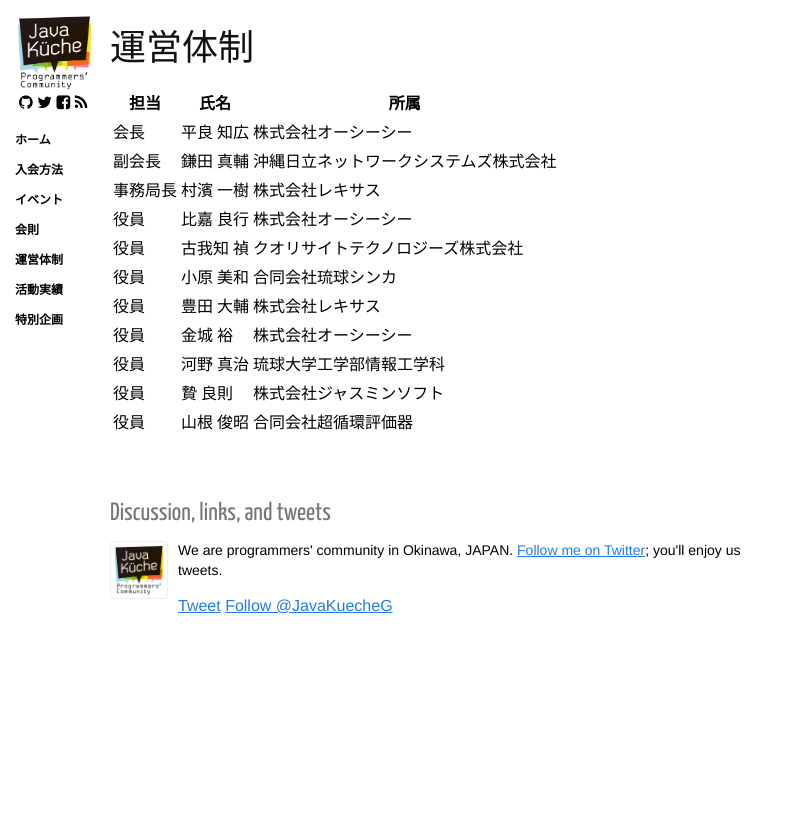
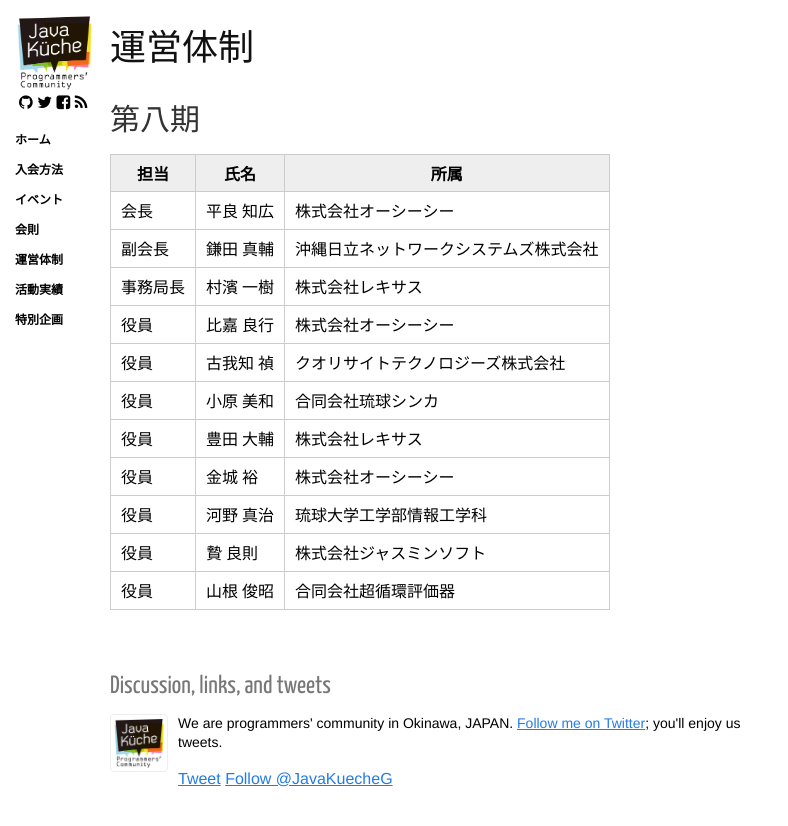
Before and after one commit to JavaKueche/javakueche.github.io, a Jekyll site: the page built from members.md, in a window 1280 px wide. Shown: the top 826 px of the page, without its empty margins (0-788 px from the left). Built offline with Jekyll 4.4.1, drawn with Linux system fonts in a browser that asks for light colours; nearby versions of some CDN libraries; Markdown is read by kramdown in place of the engine named in the settings; comment, search, counter and statistics services are not loaded.

Commit message:
Apply style to table tag

```diff
--- a/css/base.css
+++ b/css/base.css
@@ -6,6 +6,18 @@ body {
 
 a {
   color: #227ce8; }
+
+table {
+  border-collapse: collapse;
+  border: 1px solid #ccc; }
+  th {
+    padding: 6px 10px;
+    border: 1px solid #ccc;
+    font-family: Helvetica, sans-serif;
+    background-color: #eee; }
+  td {
+    padding: 6px 10px;
+    border: 1px solid #ccc; }
 
 .sidebar {
   position: fixed;
--- a/members.md
+++ b/members.md
@@ -2,6 +2,9 @@
 layout: post
 title: 運営体制
 ---
+
+第八期
+--------------------------------------------------------------------------------
 
 担当     | 氏名      | 所属
 -------- | --------- | ---------------------------------------------------------
```
